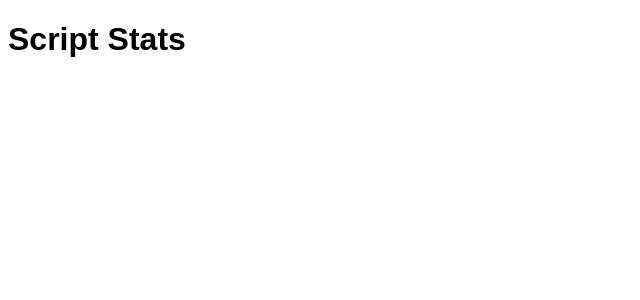
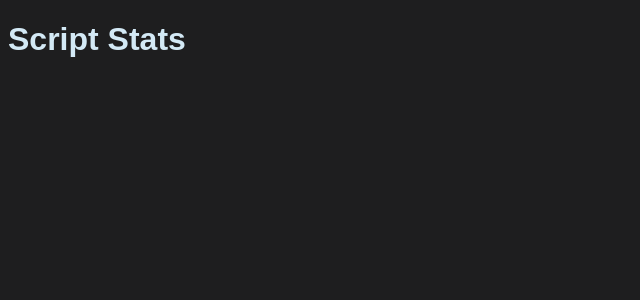
Before and after one commit to Natouche68/script-stats, a SvelteKit app: page / in a window 1280 px wide. Shown: the top 300 px of the page, without its empty margins (0-640 px from the left). Built offline with nearby package versions, Linux system fonts and the light colour scheme; a web font is replaced by a local one.

Commit message:
Add a color palette

```diff
--- a/src/routes/+layout.svelte
+++ b/src/routes/+layout.svelte
@@ -10,7 +10,16 @@
 		src: url("Unbounded.ttf") format("truetype");
 	}
 
+	:root {
+		--bg-color: #1e1e1f;
+		--text-color: #d3e9f5;
+		--accent-color: #63b0cd;
+	}
+
 	:global(body) {
 		font-family: "Unbounded", sans-serif;
+		font-size: 16px;
+		background-color: var(--bg-color);
+		color: var(--text-color);
 	}
 </style>
```
